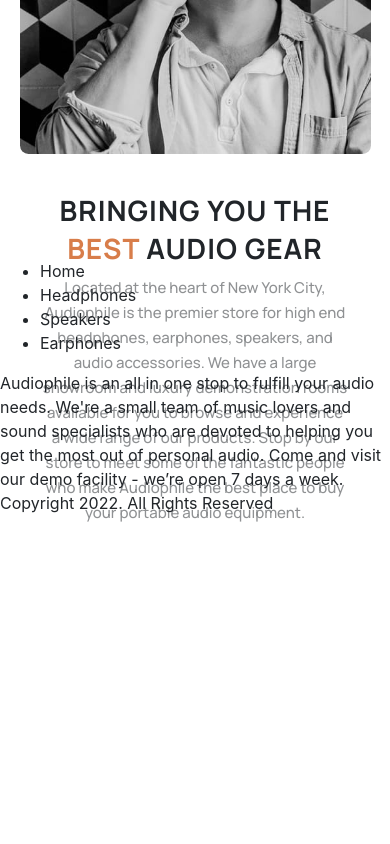
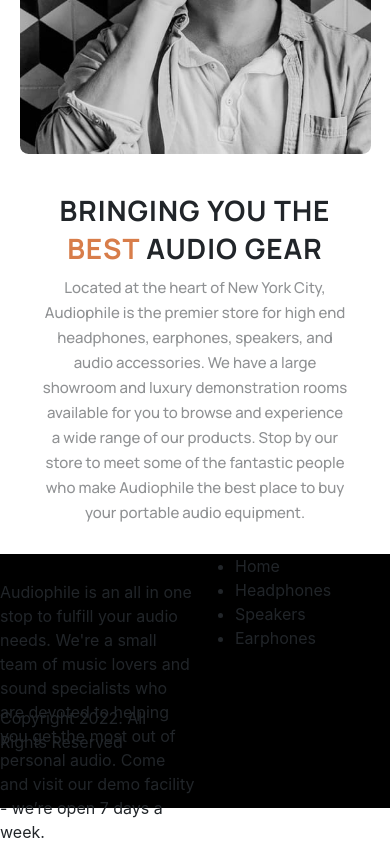
Before and after one commit to TakuyaMats/audiophile, a React (Create React App) app in the folder client/: page / in a window 390 px wide. Shown: the part 3328-4172 px from the top of the page. Before the commit the page ends 3911 px from the top, so only its background shows below. Built offline with nearby package versions, Linux system fonts and the light colour scheme.

Commit message:
little change on About page

```diff
--- a/client/src/components/Footer/Footer.css
+++ b/client/src/components/Footer/Footer.css
@@ -0,0 +1,6 @@
+.footer {
+    height: 30vh;
+    display: grid;
+    grid-template-rows: 10% 50% 10%;
+    grid-template-columns: 1fr 1fr;
+}
--- a/client/src/components/Footer/Footer.js
+++ b/client/src/components/Footer/Footer.js
@@ -3,7 +3,7 @@
 
 const Footer = () => {
   return (
-    <footer className="footer">
+    <footer className="footer bg-dark">
       <div className="footer-logo"></div>
       <ul class="footer-pages">
         <li href="/">Home</li>
--- a/client/src/pages/Home/About.css
+++ b/client/src/pages/Home/About.css
@@ -101,11 +101,17 @@
 
 @media (max-width: 420px) {
     .about {
+        height: 95vh;
         padding: 0;
     }
 
     .about-image {
+        height: auto;
         padding: 5%;
+    }
+
+    .about-image img {
+        height: inherit;
     }
 
     .about-description h2 {
```
